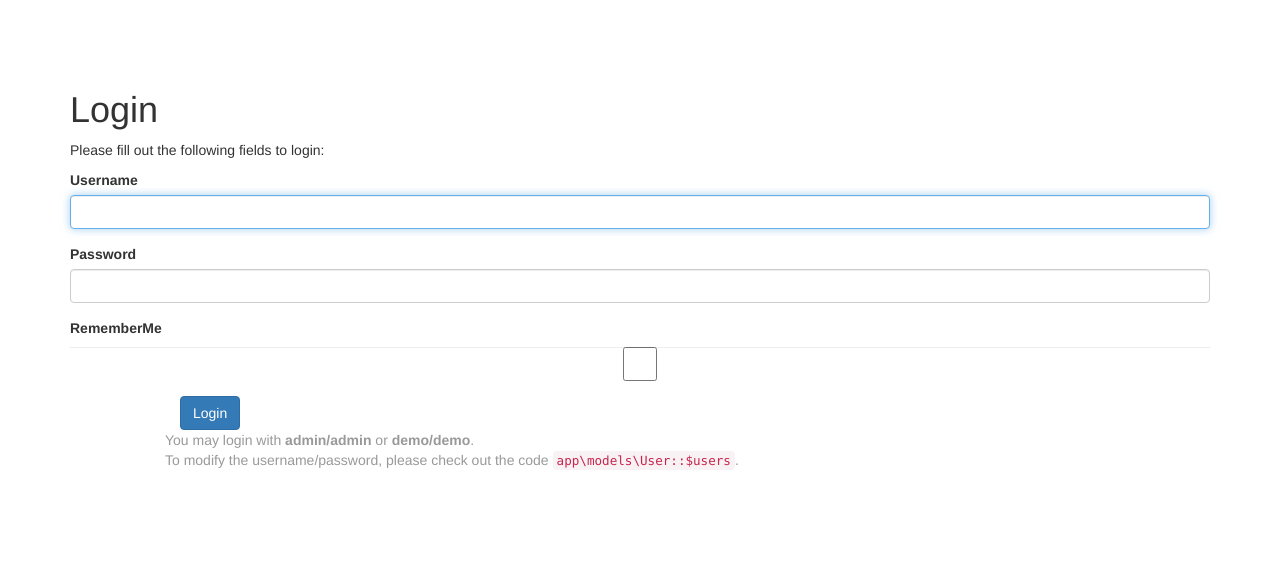
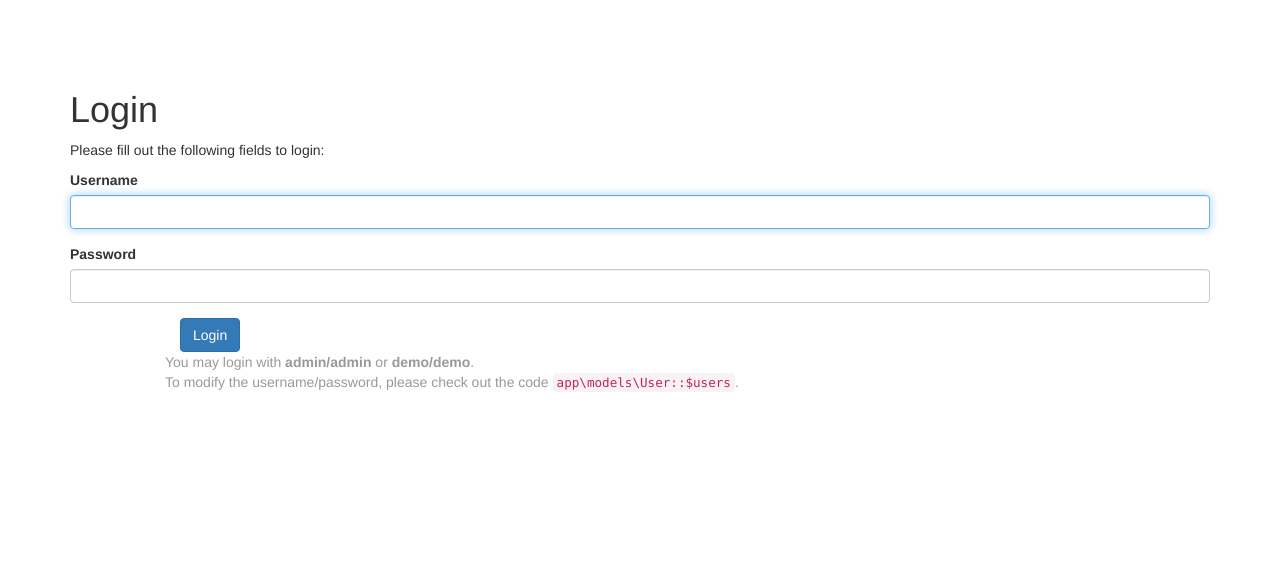
Before and after one commit to kdn2517/yii2_project1, a Yii app: template views/site/login.php in a window 1280 px wide. Shown: the top 578 px of the page. Run offline with PHP 8.4 and a stand-in for Yii, Linux system fonts and the light colour scheme; the template is opened without the code that fills it: most values are stand-ins (such as "Sample title", 1, 10 or a date in 2020); form fields are guessed from the names that the template uses; data that the repository does not hold is empty; some libraries are stand-ins or nearby versions.

Commit message:
завершена регистрация (последний штрих - убрал "запомнить меня")

```diff
--- a/views/site/login.php
+++ b/views/site/login.php
@@ -28,9 +28,9 @@ $this->params['breadcrumbs'][] = $this->title;
 
         <?= $form->field($model, 'password')->passwordInput() ?>
 
-        <?= $form->field($model, 'rememberMe')->checkbox([
+<!--        <?= $form->field($model, 'rememberMe')->checkbox([
             'template' => "<div class=\"col-lg-offset-1 col-lg-3\">{input} {label}</div>\n<div class=\"col-lg-8\">{error}</div>",
-        ]) ?>
+        ]) ?> -->
 
         <div class="form-group">
             <div class="col-lg-offset-1 col-lg-11">
```
